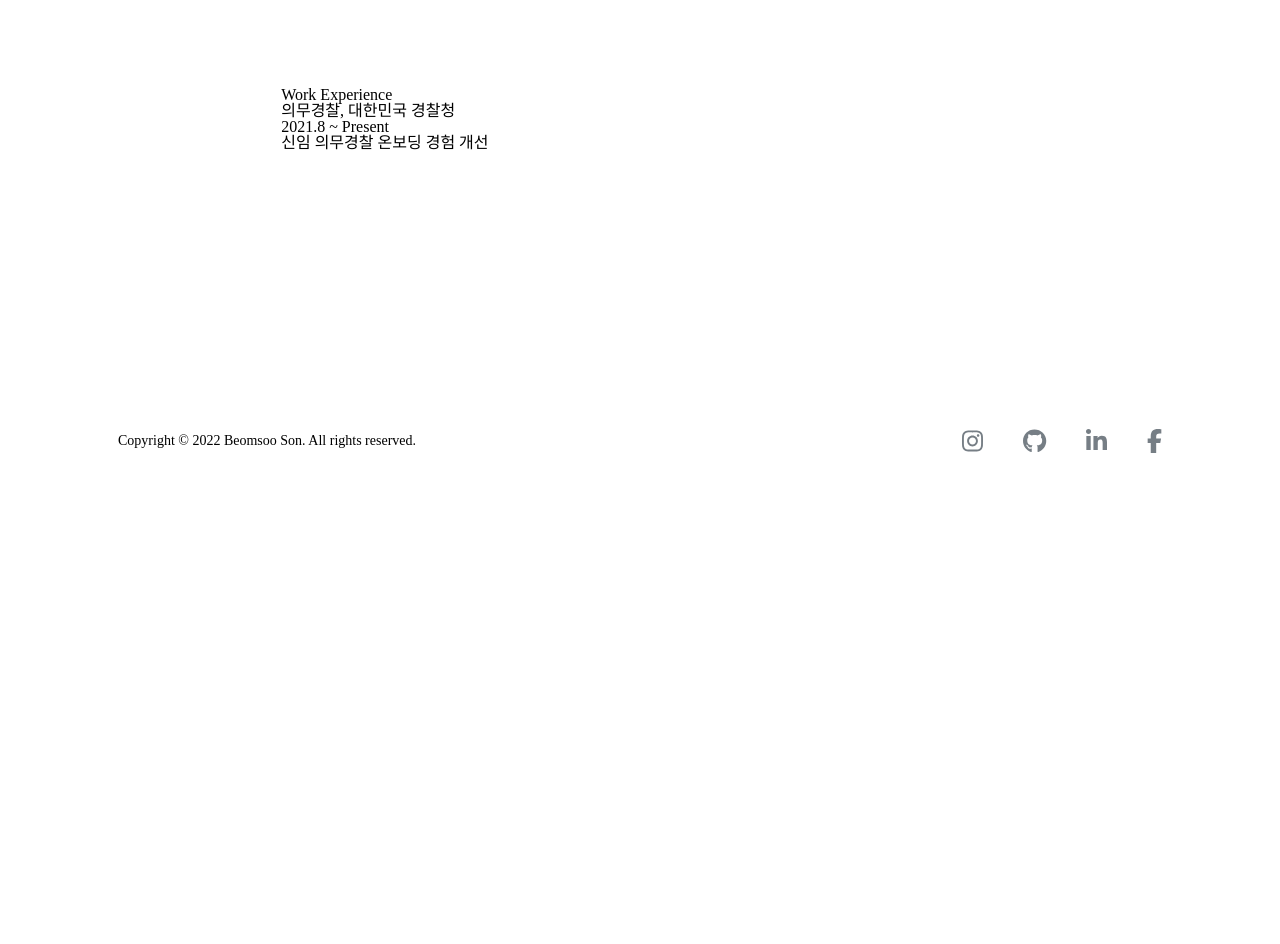
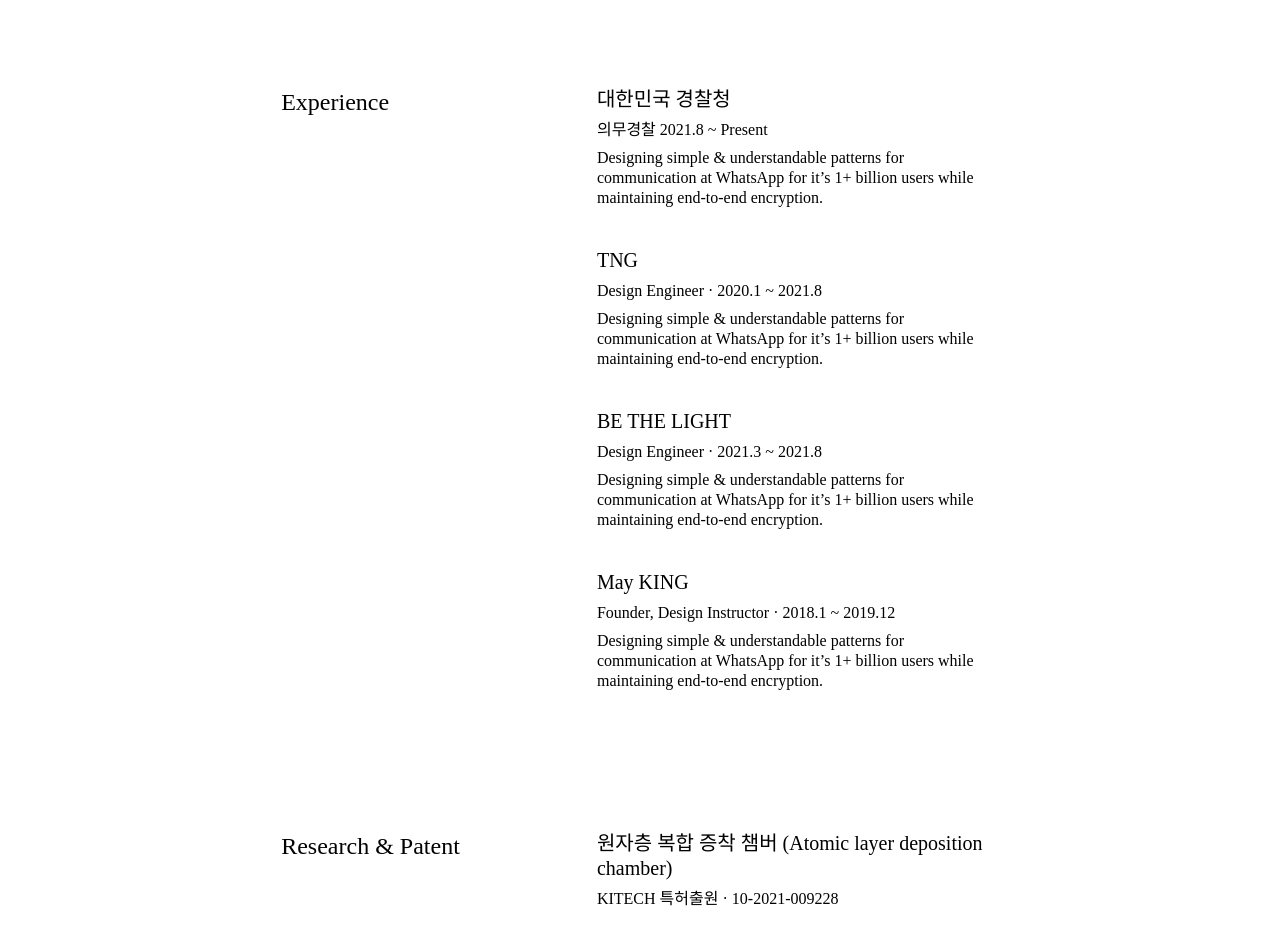
Before and after one commit to k1a11220/portfolio, a Next.js app: page /about in a window 1280 px wide. Shown: the part 420-1364 px from the top of the page. Before the commit the page ends 951 px from the top, so only its background shows below. Built offline with nearby package versions, Linux system fonts and the light colour scheme.

Commit message:
Implement about info component

```diff
--- /dev/null
+++ b/components/about/info.tsx
@@ -0,0 +1,26 @@
+import React from "react";
+import styled from "@emotion/styled";
+
+const Container = styled.div`
+  & strong {
+    font-size: 1.25rem;
+    line-height: 1.25;
+    padding-bottom: 12px;
+  }
+
+  & p {
+    font-size: 1rem;
+    margin-top: 8px;
+    line-height: 1.25;
+  }
+`;
+
+export function Info({ list }: any) {
+  return list.map((post: any, index: number) => (
+    <Container key={index}>
+      <strong>{post.title}</strong>
+      <p>{post.summary}</p>
+      <p>{post.desc}</p>
+    </Container>
+  ));
+}
--- /dev/null
+++ b/components/about/infoList.tsx
@@ -0,0 +1,33 @@
+import styled from "@emotion/styled";
+import React from "react";
+import { Info } from "./info";
+
+const InfoContainer = styled.div`
+  width: 100%;
+  display: grid;
+  grid-template-columns: 1fr 2fr;
+  gap: 16%;
+
+  & h3 {
+    font-size: 1.5rem;
+    line-height: 1.25;
+  }
+`;
+
+const InfoWrapper = styled.div`
+  display: flex;
+  flex-direction: column;
+  gap: 40px;
+  margin-bottom: 140px;
+`;
+
+export function InfoList({ label, list }: any) {
+  return (
+    <InfoContainer>
+      <h3>{label}</h3>
+      <InfoWrapper>
+        <Info list={list} />
+      </InfoWrapper>
+    </InfoContainer>
+  );
+}
--- a/pages/about.tsx
+++ b/pages/about.tsx
@@ -3,6 +3,7 @@
 import Head from "next/head";
 import Image from "next/image";
 import React from "react";
+import { InfoList } from "../components/about/infoList";
 import { Footer } from "../components/footer";
 import { Navigation } from "../components/navigation";
 import profile from "../public/me.png";
@@ -63,16 +64,42 @@
               </h3>
             </Header>
             <main style={{ marginTop: "120px" }}>
-              <div>
-                <h3>Work Experience</h3>
-                <div>
-                  <div>
-                    <strong>의무경찰, 대한민국 경찰청</strong>
-                    <p>2021.8 ~ Present</p>
-                    <p>신임 의무경찰 온보딩 경험 개선</p>
-                  </div>
-                </div>
-              </div>
+              <InfoList
+                label={"Experience"}
+                list={[
+                  {
+                    title: "대한민국 경찰청",
+                    summary: "의무경찰 2021.8 ~ Present",
+                    desc: "Designing simple & understandable patterns for communication at WhatsApp for it’s 1+ billion users while maintaining end-to-end encryption.",
+                  },
+                  {
+                    title: "TNG",
+                    summary: "Design Engineer · 2020.1 ~ 2021.8",
+                    desc: "Designing simple & understandable patterns for communication at WhatsApp for it’s 1+ billion users while maintaining end-to-end encryption.",
+                  },
+                  {
+                    title: "BE THE LIGHT",
+                    summary: "Design Engineer · 2021.3 ~ 2021.8",
+                    desc: "Designing simple & understandable patterns for communication at WhatsApp for it’s 1+ billion users while maintaining end-to-end encryption.",
+                  },
+                  {
+                    title: "May KING",
+                    summary: "Founder, Design Instructor · 2018.1 ~ 2019.12",
+                    desc: "Designing simple & understandable patterns for communication at WhatsApp for it’s 1+ billion users while maintaining end-to-end encryption.",
+                  },
+                ]}
+              />
+              <InfoList
+                label={"Research & Patent"}
+                list={[
+                  {
+                    title:
+                      "원자층 복합 증착 챔버 (Atomic layer deposition chamber)",
+                    summary: "KITECH 특허출원 · 10-2021-009228",
+                    desc: "",
+                  },
+                ]}
+              />
             </main>
           </div>
         </div>
```
